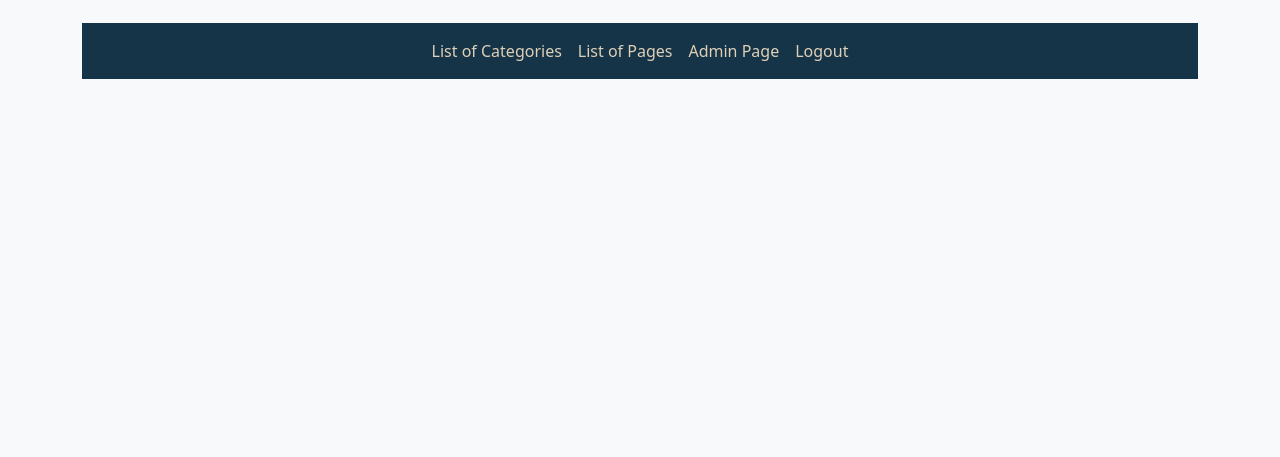
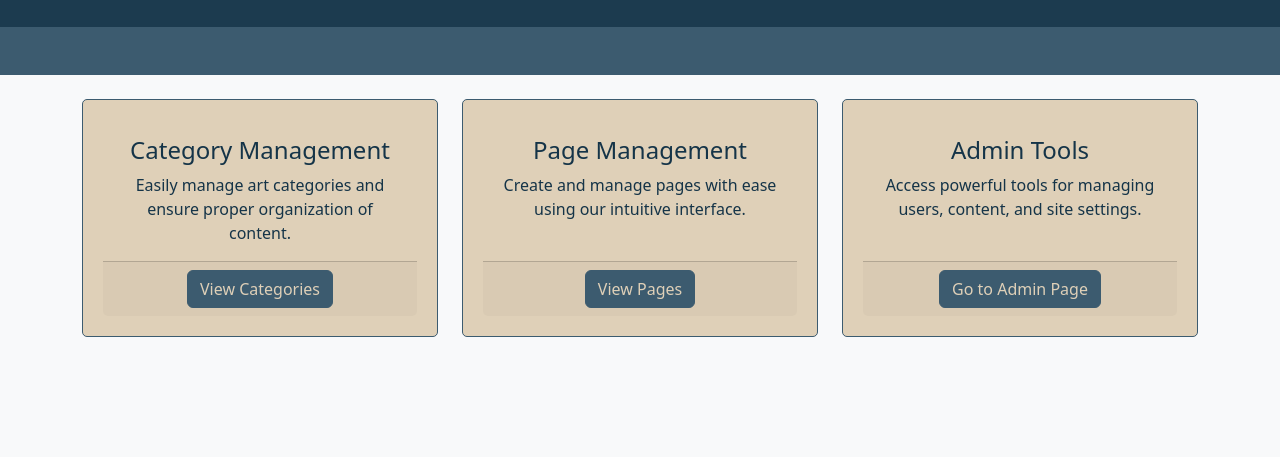
Before and after one commit to abhatti2/WYAF, a PHP site: page / in a window 1280 px wide. Shown: the part 343-800 px from the top of the page. Run offline with PHP 8.4, Linux system fonts and the light colour scheme; the visitor is signed in with stand-in values (Sample User, id 1); some libraries are stand-ins or nearby versions.

Commit message:
update index.php

```diff
--- a/index.php
+++ b/index.php
@@ -11,32 +11,121 @@ session_start();
     <link href="styles.css" rel="stylesheet"> <!-- External CSS -->
 </head>
 <body class="bg-light text-dark">
-    <div class="container-fluid hero">
-        <div class="hero-overlay text-center">
-            <h1 class="display-4">Welcome to the Winnipeg Youth Arts Foundation (WYAF) Website</h1>
-            <?php if (!isset($_SESSION['user_id'])): ?>
-                <a href="login.php" class="btn btn-lg btn-custom">Login</a>
+    <!-- Navigation -->
+    <nav class="navbar navbar-expand-lg navbar-light bg-light navbar-custom">
+        <div class="container">
+            <a class="navbar-brand" href="index.php">
+                <img src="images/painting_505910.png" alt="WYAF Logo" style="height: 40px;">
+                WYAF
+            </a>
+            <button class="navbar-toggler" type="button" data-toggle="collapse" data-target="#navbarNav" aria-controls="navbarNav" aria-expanded="false" aria-label="Toggle navigation">
+                <span class="navbar-toggler-icon"></span>
+            </button>
+            <div class="collapse navbar-collapse" id="navbarNav">
+                <ul class="navbar-nav ml-auto">
+                    <li class="nav-item">
+                        <a class="nav-link nav-link-custom" href="list_categories.php">List of Categories</a>
+                    </li>
+                    <li class="nav-item">
+                        <a class="nav-link nav-link-custom" href="list_pages.php">List of Pages</a>
+                    </li>
+                    <?php if (isset($_SESSION['user_id']) && $_SESSION['role'] == 'admin'): ?>
+                        <li class="nav-item">
+                            <a class="nav-link nav-link-custom" href="manage_categories.php">Manage Categories</a>
+                        </li>
+                        <li class="nav-item">
+                            <a class="nav-link nav-link-custom" href="admin.php">Admin Page</a>
+                        </li>
+                    <?php endif; ?>
+                    <?php if (isset($_SESSION['user_id'])): ?>
+                        <li class="nav-item">
+                            <a class="nav-link nav-link-custom" href="logout.php">Logout</a>
+                        </li>
+                    <?php else: ?>
+                        <li class="nav-item">
+                            <a class="nav-link nav-link-custom" href="login.php">Login</a>
+                        </li>
+                    <?php endif; ?>
+                </ul>
+            </div>
+        </div>
+    </nav>
+
+    <!-- Hero Section -->
+    <header class="hero text-white text-center py-5 mb-4">
+        <div class="hero-overlay">
+            <div class="container">
+                <h1 class="font-weight-light">Welcome to the Winnipeg Youth Arts Foundation (WYAF)</h1>
+            </div>
+        </div>
+    </header>
+
+    <!-- Features Section -->
+    <div class="container">
+        <div class="row text-center">
+            <?php if (isset($_SESSION['user_id']) && $_SESSION['role'] == 'admin'): ?>
+                <div class="col-lg-4 mb-4">
+                    <div class="card h-100 container-custom">
+                        <div class="card-body">
+                            <h4 class="card-title text-custom">Category Management</h4>
+                            <p class="card-text text-custom">Easily manage art categories and ensure proper organization of content.</p>
+                        </div>
+                        <div class="card-footer">
+                            <a href="list_categories.php" class="btn btn-custom">View Categories</a>
+                        </div>
+                    </div>
+                </div>
+                <div class="col-lg-4 mb-4">
+                    <div class="card h-100 container-custom">
+                        <div class="card-body">
+                            <h4 class="card-title text-custom">Page Management</h4>
+                            <p class="card-text text-custom">Create and manage pages with ease using our intuitive interface.</p>
+                        </div>
+                        <div class="card-footer">
+                            <a href="list_pages.php" class="btn btn-custom">View Pages</a>
+                        </div>
+                    </div>
+                </div>
+                <div class="col-lg-4 mb-4">
+                    <div class="card h-100 container-custom">
+                        <div class="card-body">
+                            <h4 class="card-title text-custom">Admin Tools</h4>
+                            <p class="card-text text-custom">Access powerful tools for managing users, content, and site settings.</p>
+                        </div>
+                        <div class="card-footer">
+                            <a href="admin.php" class="btn btn-custom">Go to Admin Page</a>
+                        </div>
+                    </div>
+                </div>
+            <?php else: ?>
+                <div class="col-lg-6 mb-4">
+                    <div class="card h-100 container-custom">
+                        <div class="card-body">
+                            <h4 class="card-title text-custom">Artworks</h4>
+                            <p class="card-text text-custom">Explore artworks created by Winnipeg's youth.</p>
+                        </div>
+                        <div class="card-footer">
+                            <a href="list_pages_by_category.php?category_id=3" class="btn btn-custom">View Artworks</a> <!-- Replace 1 with the actual category ID for artworks -->
+                        </div>
+                    </div>
+                </div>
+                <div class="col-lg-6 mb-4">
+                    <div class="card h-100 container-custom">
+                        <div class="card-body">
+                            <h4 class="card-title text-custom">Events</h4>
+                            <p class="card-text text-custom">Stay updated on upcoming events and activities hosted by WYAF.</p>
+                        </div>
+                        <div class="card-footer">
+                            <a href="list_pages_by_category.php?category_id=4" class="btn btn-custom">View Events</a> <!-- Replace 2 with the actual category ID for events -->
+                        </div>
+                    </div>
+                </div>
             <?php endif; ?>
         </div>
-    </div>
-    <div class="container mt-4">
-        <?php if (isset($_SESSION['user_id'])): ?>
-            <nav class="navbar navbar-expand-lg navbar-custom">
-                <div class="navbar-nav mx-auto">
-                    <a class="nav-link nav-link-custom" href="list_categories.php">List of Categories</a>
-                    <a class="nav-link nav-link-custom" href="list_pages.php">List of Pages</a>
-                    <?php if ($_SESSION['role'] == 'admin'): ?>
-                        <a class="nav-link nav-link-custom" href="admin.php">Admin Page</a>
-                    <?php endif; ?>
-                    <a class="nav-link nav-link-custom" href="logout.php">Logout</a>
-                </div>
-            </nav>
-        <?php endif; ?>
     </div>
 
     <script src="node_modules/jquery/dist/jquery.slim.min.js"></script>
     <script src="node_modules/@popperjs/core/dist/umd/popper.min.js"></script>
     <script src="node_modules/bootstrap/dist/js/bootstrap.min.js"></script>
-
 </body>
 </html>
--- a/styles.css
+++ b/styles.css
@@ -14,8 +14,7 @@ a:hover {
 
 /* Hero Section */
 .hero {
-    background: url('path_to_your_image.jpg') no-repeat center center;
-    background-size: cover;
+    background: #3C5B6F; /* Medium Blue background */
     color: white;
 }
 
@@ -30,7 +29,13 @@ a:hover {
 }
 
 .nav-link-custom {
-    color: #DFD0B8 !important; /* Navbar link color - Light Beige for better contrast */
+    color: #0c3754 !important; /* Navbar link color */
+    margin-right: 15px; /* Even spacing between links */
+    font-weight: 500;
+}
+
+.nav-link-custom:hover {
+    color: #660e0e !important; /* Warm Gray on hover */
 }
 
 /* Buttons */
```
